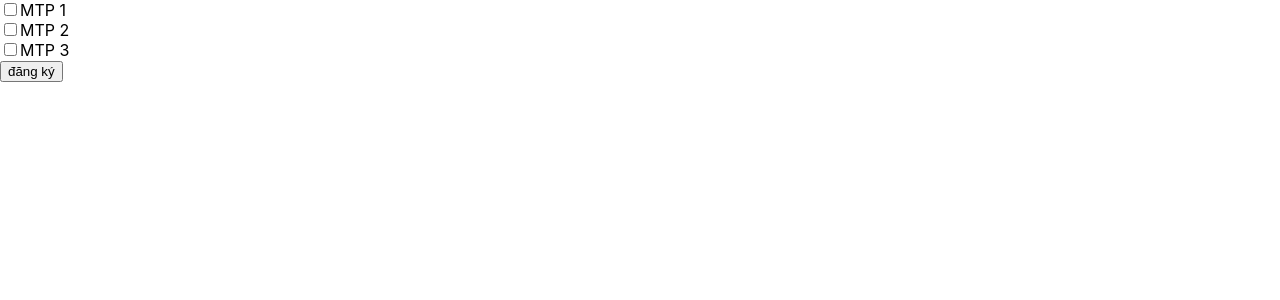
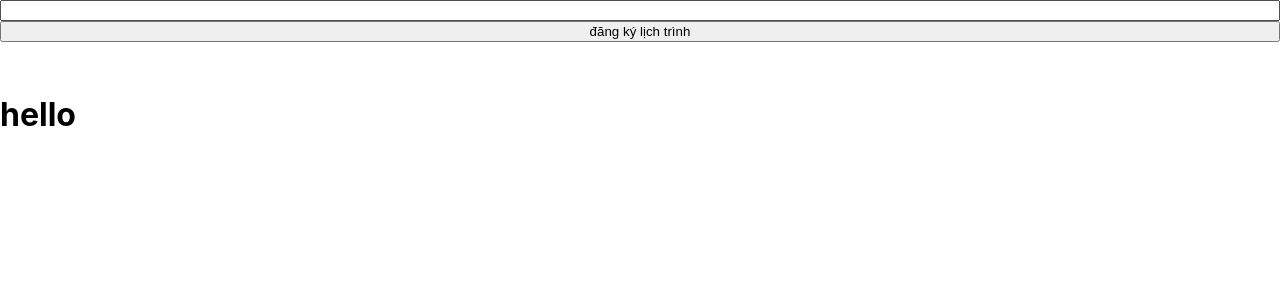
Before and after one commit to CrisVuBao/ReactUltimate, a React (Create React App) app: page / in a window 1280 px wide. Shown: the top 300 px of the page. Built offline with nearby package versions, Linux system fonts and the light colour scheme.

Commit message:
todo list với useState

```diff
--- a/package.json
+++ b/package.json
@@ -8,6 +8,7 @@
     "@testing-library/user-event": "^13.5.0",
     "react": "^18.2.0",
     "react-dom": "^18.2.0",
+    "react-html5video": "^2.5.1",
     "react-scripts": "5.0.1",
     "web-vitals": "^2.1.4"
   },
--- a/src/App.js
+++ b/src/App.js
@@ -1,38 +1,18 @@
 import { useState } from "react";
+import Content from "./Content";
 
 function App() {
-  const [checked, setChecked] = useState([])
+  const [job, setJob] = useState([])
+  const [writeJob, setWriteJob] = useState('')
 
-  const data = [
-    {
-      id: 1,
-      name: "MTP 1"
-    },
-    {
-      id: 2,
-      name: "MTP 2"
-    },
-    {
-      id: 3,
-      name: "MTP 3"
-    },
-  ]
+  const handleAddJob = () => {
+    setJob(set =>
+      [...set,
+        writeJob
+      ]
 
-  const handleCheck = (id) => {
-    setChecked(prev => {
-      const isChecked = checked.includes(id);
-      if (isChecked) {
-        return checked.filter(item => item != id)
-      }
-      else {
-        return [...prev, id]
-      }
-    }
     )
-  }
-
-  const handleResName = (id) => {
-    console.log({ ids: checked })
+    localStorage.setItem('data', job);
   }
 
   return (
@@ -40,17 +20,20 @@ function App() {
       <div
         style={{ display: 'flex', flexDirection: 'column' }}
       >
-        {data.map(n =>
-          <div key={n.id}>
-            <input
-              type="checkbox"
-              checked={checked.includes(n.id)}
-              onChange={() => handleCheck(n.id)} // nếu không dùng amonymous function thì sẽ ko trỏ đến component(hàm), mà nó sẽ ra underfind
-            />{n.name}
-          </div>
-        )}
+
+        <input
+          value={writeJob}
+          onChange={e => setWriteJob(e.target.value)}
+        />
+        <button onClick={handleAddJob}>đăng ký lịch trình</button>
+        <ul>
+          {job.map((itemJob, index) =>
+            <li key={index}>{itemJob}</li>
+          )
+          }
+        </ul>
+        <Content />
       </div>
-      <button >đăng ký</button>
     </>
   )
 }
--- /dev/null
+++ b/src/Content.js
@@ -0,0 +1,8 @@
+
+export default function Content() {
+    return (
+        <>
+            <h1>hello</h1>
+        </>
+    )
+}
```
Also changed, not shown: 1 other file (tests, documents, lock files or other folders).
